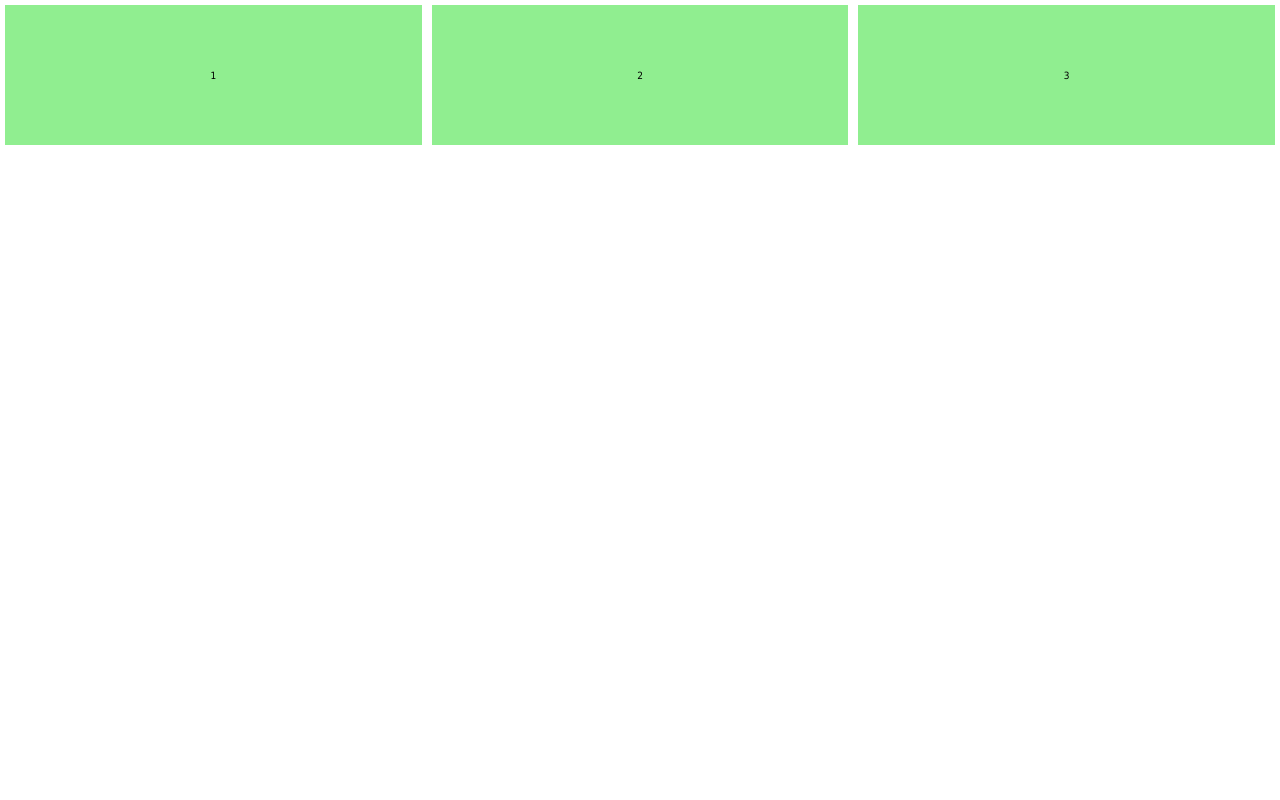
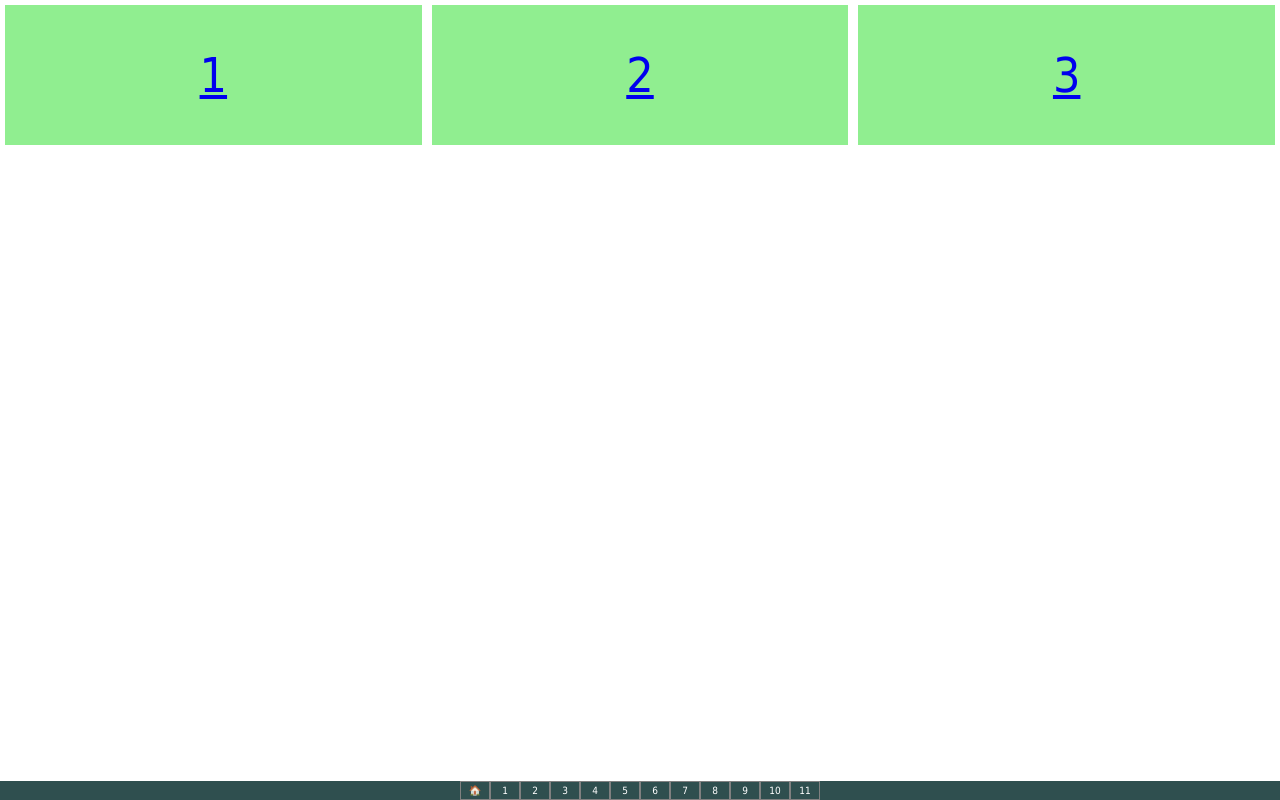
Before and after one commit to pablobrady/grid-layouts, a website: page public/index2.html in a window 1280 px wide. Drawn offline with Linux system fonts and the light colour scheme.

Commit message:
Footer menu

```diff
--- a/package.json
+++ b/package.json
@@ -9,5 +9,8 @@
   },
   "author": "",
   "license": "ISC",
-  "keywords": []
+  "keywords": [],
+  "dependencies": {
+    "http-server": "^0.12.3"
+  }
 }
--- a/public/index2.html
+++ b/public/index2.html
@@ -9,13 +9,13 @@
 <body>
 
 <style>
-.ex2 .parent {
+.parent {
   display: flex;
   flex-wrap: wrap;
   justify-content: center;
 }
 
-.ex2 .box {
+.box {
   flex: 1 1 150px;
   flex: 1 1 150px;
   margin: 5px;
@@ -23,13 +23,30 @@
 }
 </style>
 
-<div class="ex2">
-  <div class="parent white">
-    <div class="box green section-centered">1</div>
-    <div class="box green section-centered">2</div>
-    <div class="box green section-centered">3</div>
+<div class="parent white">
+  <div class="box green section-centered text-5xl no-underline"><a href="index3.html">1</a></div>
+  <div class="box green section-centered text-5xl no-underline"><a href="index4.html">2</a></div>
+  <div class="box green section-centered text-5xl no-underline"><a href="index5.html">3</a></div>
+</div>
+
+<!-- Site Footer -->
+<div class="siteFooter">
+  <div class="footerFlex">
+    <a href="index.html">&#x1F3E0;</a>
+    <a href="index1.html">1</a>
+    <a href="index2.html">2</a>
+    <a href="index3.html">3</a>
+    <a href="index4.html">4</a>
+    <a href="index5.html">5</a>
+    <a href="index6.html">6</a>
+    <a href="index7.html">7</a>
+    <a href="index8.html">8</a>
+    <a href="index9.html">9</a>
+    <a href="index10.html">10</a>
+    <a href="index-ancient-cols.html">11</a>
   </div>
 </div>
+
 
 <!-- Global site tag (gtag.js) - Google Analytics -->
 <script async src="https://www.googletagmanager.com/gtag/js?id=UA-11375458-15"></script>
--- a/public/main.css
+++ b/public/main.css
@@ -35,3 +35,39 @@ body {
   padding: 20px;
   white-space: nowrap;
 }
+
+.text-xs	{ font-size: .75rem; }
+.text-sm	{ font-size: .875rem; }
+.text-base	{ font-size: 1rem; }
+.text-lg	{ font-size: 1.125rem; }
+.text-xl	{ font-size: 1.25rem; }
+.text-2xl	{ font-size: 1.5rem; }
+.text-3xl	{ font-size: 1.875rem; }
+.text-4xl	{ font-size: 2.25rem; }
+.text-5xl	{ font-size: 3rem; }
+.text-6xl	{ font-size: 4rem; }
+
+.no-underline { text-decoration: none; }
+
+
+.siteFooter {
+  position: fixed;
+  right: 0; bottom: 0; left: 0;
+  color: #ddd;
+  background: darkslategray;
+}
+.siteFooter .footerFlex {
+  display: flex;
+  justify-content: center;
+  align-items: center;
+  text-align: center;
+}
+.siteFooter .footerFlex a {
+  color: white;
+  text-decoration: none;
+  font-size: 1em;
+  text-align: center;
+  border: 1px solid gray;
+  padding: 1px 4px;
+  min-width: 20px;
+}
```
Also changed, not shown: public/index-ancient-cols.html (+18 -0 lines), public/index.html (+19 -0 lines), public/index1.html (+18 -0 lines), public/index3.html (+22 -3 lines), public/index4.html (+19 -1 lines), public/index5.html (+20 -1 lines), public/index6.html (+22 -3 lines), public/z.html (+2 -5 lines), 1 other file.
